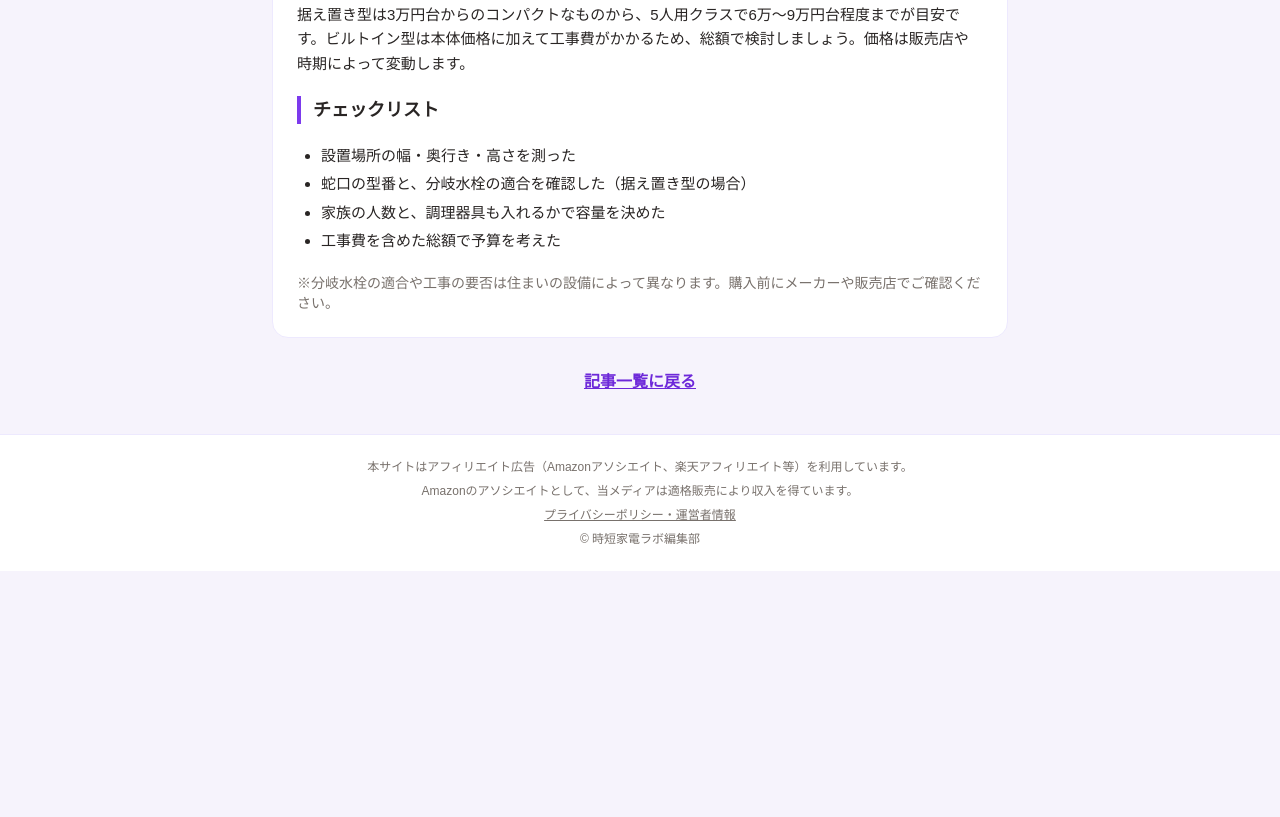
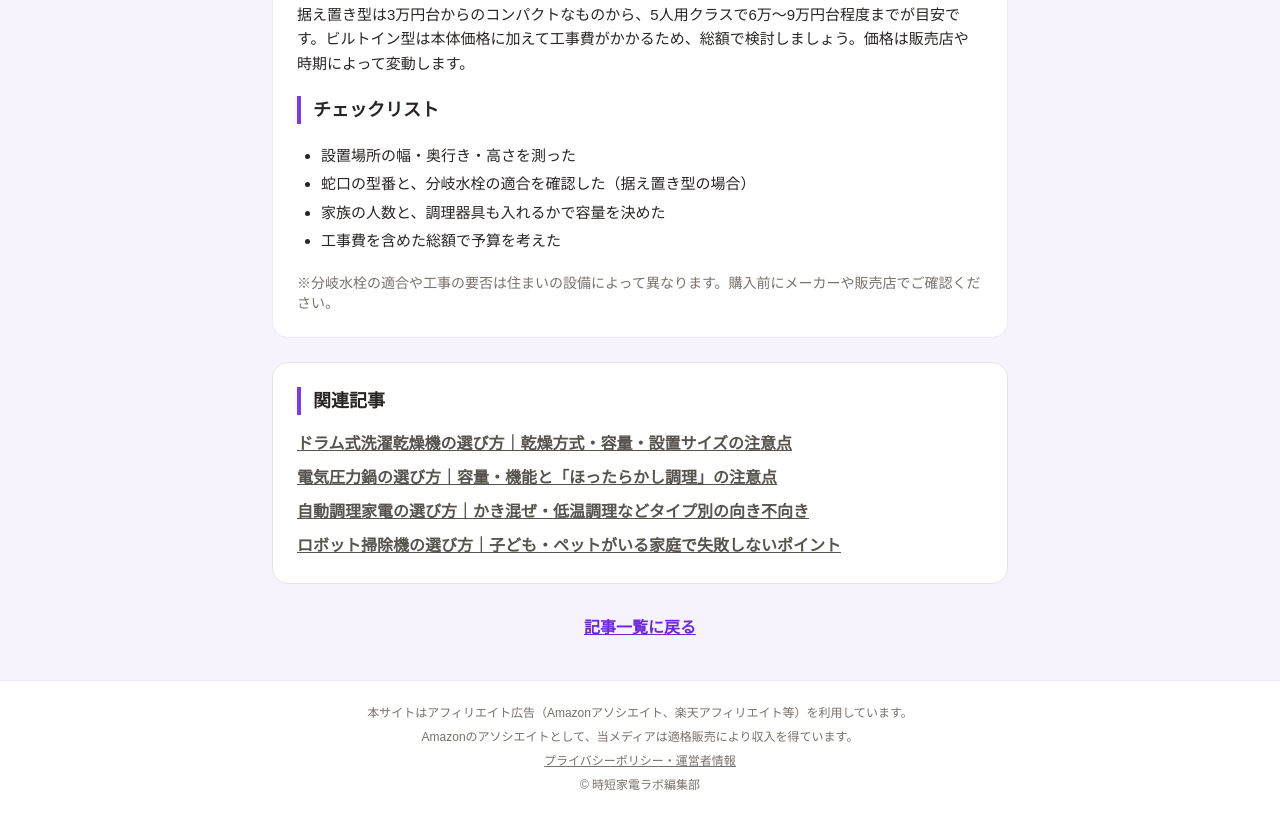
Before and after one commit to omni-labo/jitan-navi, a plain HTML site: page shokkenki.html in a window 1280 px wide. Shown: the part 1031-1848 px from the top of the page. Before the commit the page ends 1602 px from the top, so only its background shows below. Drawn offline with nearby package versions, Linux system fonts and the light colour scheme.

Commit message:
関連記事セクションを追加（サイト内リンク強化）

```diff
--- a/shokkenki.html
+++ b/shokkenki.html
@@ -59,6 +59,16 @@
     </ul>
     <p class="text-sm text-stone-500">※分岐水栓の適合や工事の要否は住まいの設備によって異なります。購入前にメーカーや販売店でご確認ください。</p>
   </div>
+  <div class="bg-white rounded-2xl border border-stone-200 p-6 mt-6">
+    <h2 class="font-bold text-lg border-l-4 border-violet-600 pl-3">関連記事</h2>
+    <ul class="mt-4 space-y-2 leading-relaxed">
+      <li><a href="sentaku.html" class="text-stone-600 font-bold underline">ドラム式洗濯乾燥機の選び方｜乾燥方式・容量・設置サイズの注意点</a></li>
+      <li><a href="atsuryoku.html" class="text-stone-600 font-bold underline">電気圧力鍋の選び方｜容量・機能と「ほったらかし調理」の注意点</a></li>
+      <li><a href="chori.html" class="text-stone-600 font-bold underline">自動調理家電の選び方｜かき混ぜ・低温調理などタイプ別の向き不向き</a></li>
+      <li><a href="robot-soujiki.html" class="text-stone-600 font-bold underline">ロボット掃除機の選び方｜子ども・ペットがいる家庭で失敗しないポイント</a></li>
+    </ul>
+  </div>
+
 
   <div class="mt-8 text-center">
     <a href="index.html#articles" class="text-violet-700 font-bold underline">記事一覧に戻る</a>
```
Also changed, not shown: atsuryoku.html (+10 -0 lines), chori.html (+10 -0 lines), robot-soujiki.html (+10 -0 lines), robot.html (+10 -0 lines), sentaku.html (+10 -0 lines).
